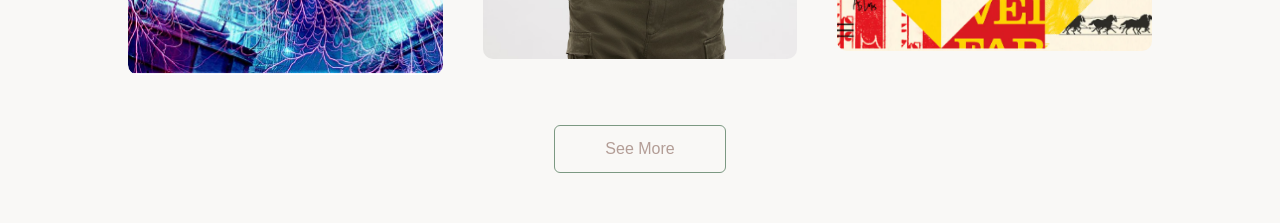
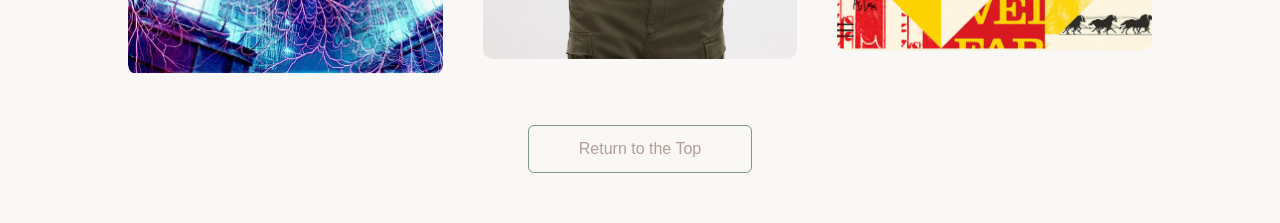
Before and after one commit to thomasfan100/TheThomasPortfolio, a plain HTML site: page index.html in a window 1280 px wide. Shown: the part 2680-2903 px from the top of the page. Drawn offline with Linux system fonts and the light colour scheme.

Commit message:
Changing some minor details

```diff
--- a/index.html
+++ b/index.html
@@ -170,7 +170,7 @@
           </div>
         </div>
       </div>
-      <a href ="#" class="btn">See More</a>
+      <a href ="#" class="btn">Return to the Top</a>
     </div>
   </div>
   <!-- -----------contact--------- -->
```
Also changed, not shown: images/background.png.
